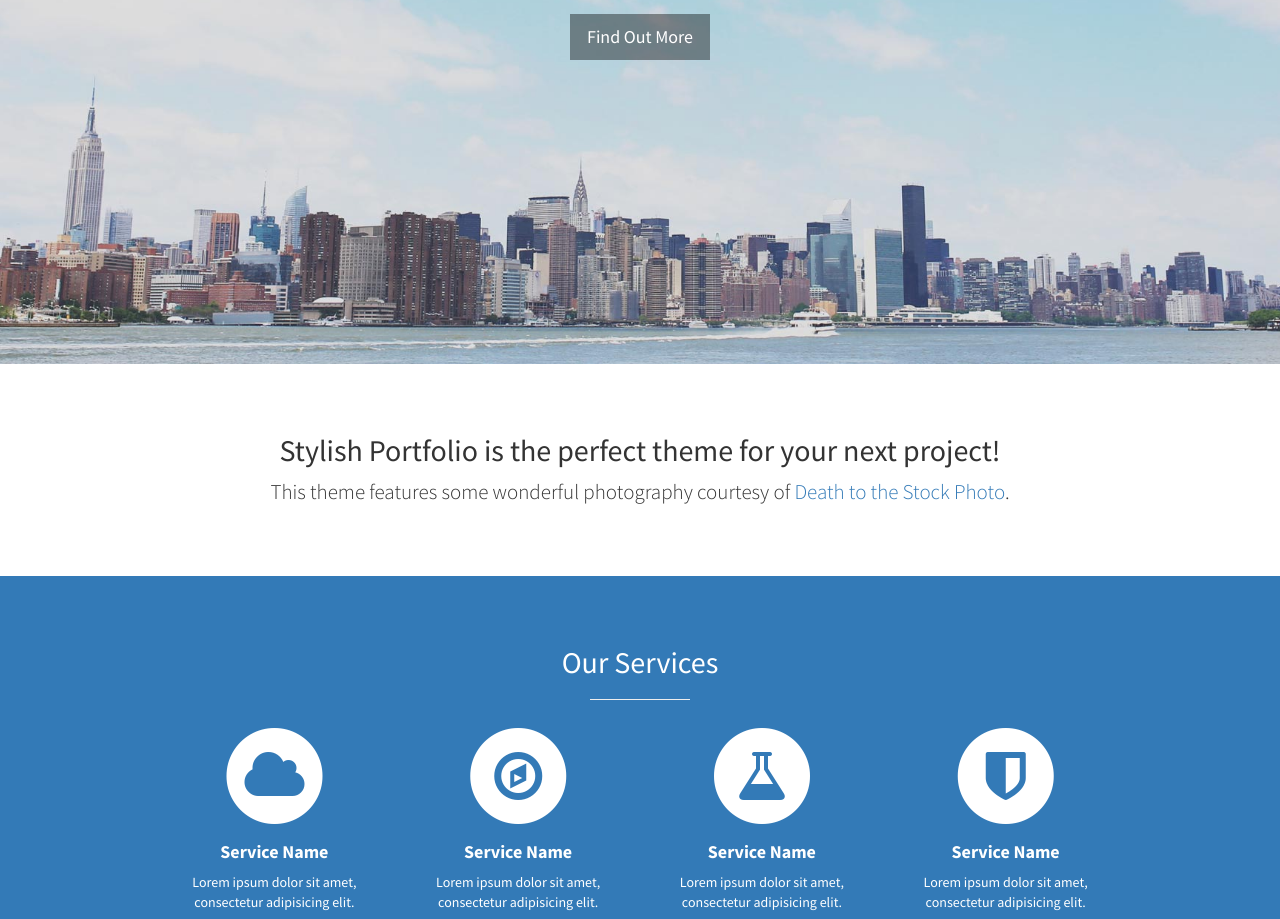
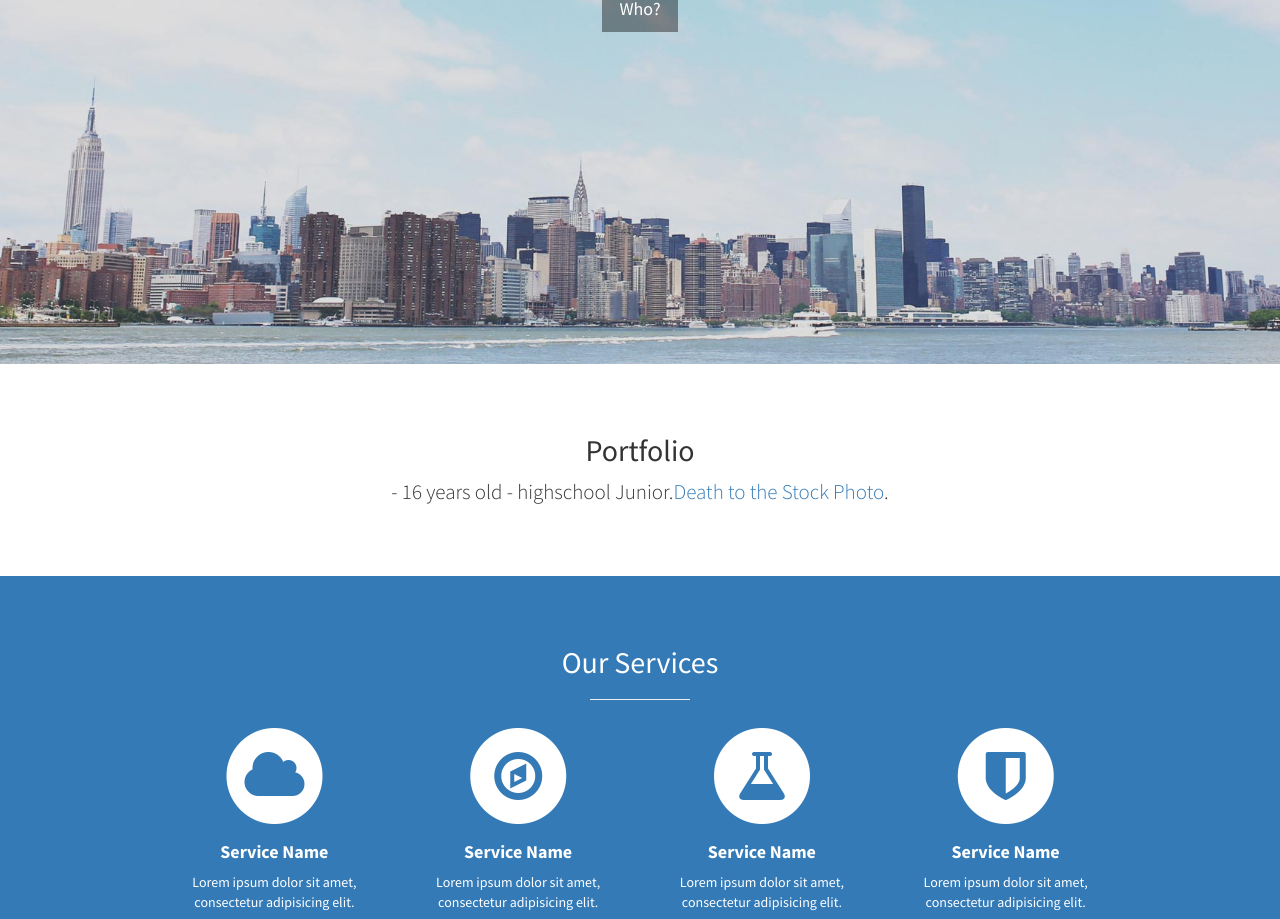
Before and after one commit to denisereb/denisereb.github.io, a plain HTML site: page index.html in a window 1280 px wide. Shown: the part 436-1355 px from the top of the page. Drawn offline with Linux system fonts and the light colour scheme.

```diff
--- a/index.html
+++ b/index.html
@@ -57,14 +57,12 @@
             </li>
         </ul>
     </nav>
+  <header id="top" class="header">
+        <div class="text-vertical-center">
+            <h1>Denise Hernandez </h1>
 
-    <!-- Header -->
-    <header id="top" class="header">
-        <div class="text-vertical-center">
-            <h1>Start Bootstrap</h1>
-            <h3>Free Bootstrap Themes &amp; Templates</h3>
             <br>
-            <a href="#about" class="btn btn-dark btn-lg">Find Out More</a>
+            <a href="#about" class="btn btn-dark btn-lg">Who?</a>
         </div>
     </header>
 
@@ -73,12 +71,13 @@
         <div class="container">
             <div class="row">
                 <div class="col-lg-12 text-center">
-                    <h2>Stylish Portfolio is the perfect theme for your next project!</h2>
-                    <p class="lead">This theme features some wonderful photography courtesy of <a target="_blank" href="http://join.deathtothestockphoto.com/">Death to the Stock Photo</a>.</p>
+                    <h2>Portfolio</h2>
+                    <p class="lead">- 16 years old - highschool Junior.<a target="_blank" href="http://join.deathtothestockphoto.com/">Death to the Stock Photo</a>.</p>
                 </div>
             </div>
             <!-- /.row -->
         </div>
+
         <!-- /.container -->
     </section>
 
```
